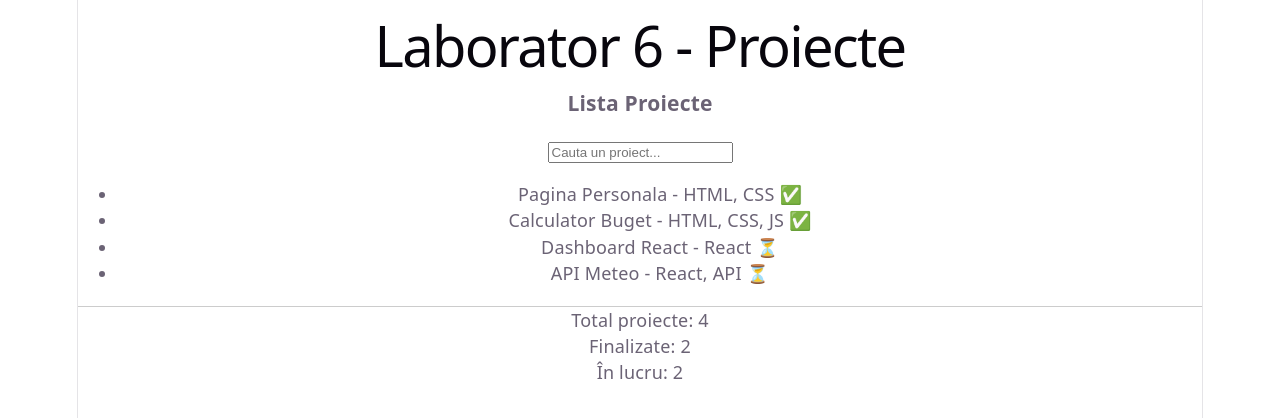
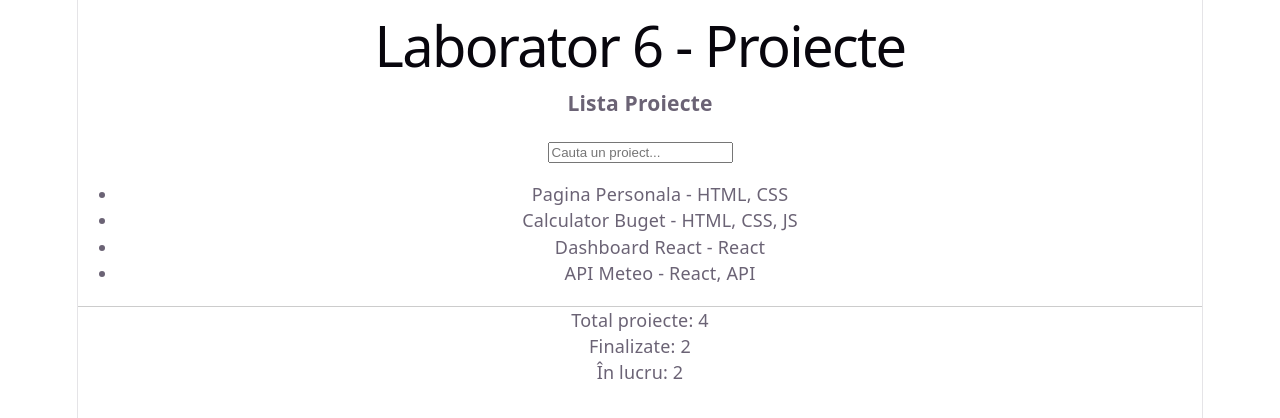
Before and after one commit to Lacramioara27/Nume, a React (Vite) app: page / in a window 1280 px wide. Shown: the top 418 px of the page. Built offline with nearby package versions, Linux system fonts and the light colour scheme.

Commit message:
Finalizat exercițiile 3 și 4: filtrare și statistici

```diff
--- a/src/ProjectList.jsx
+++ b/src/ProjectList.jsx
@@ -50,7 +50,7 @@ function ProjectList() {
             <ul>
                 {filtered.map(p => (
                     <li key={p.id}>
-                        {p.title} - {p.tech} {p.done ? '✅' : '⏳'}
+                        {p.title} - {p.tech} {p.done}
                     </li>
                 ))}
             </ul>
```
